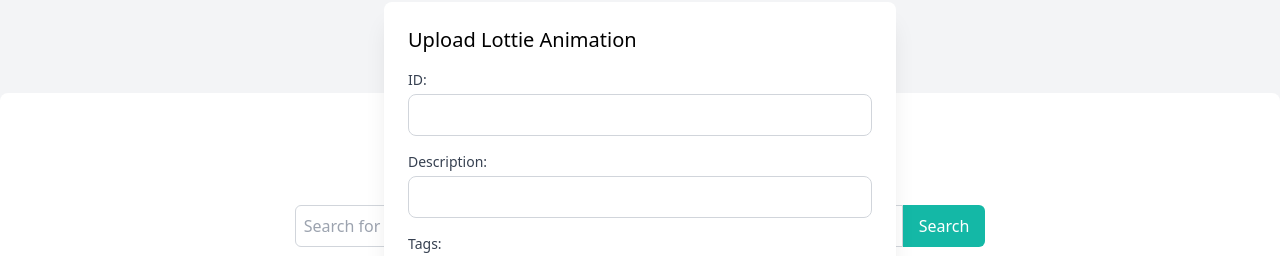
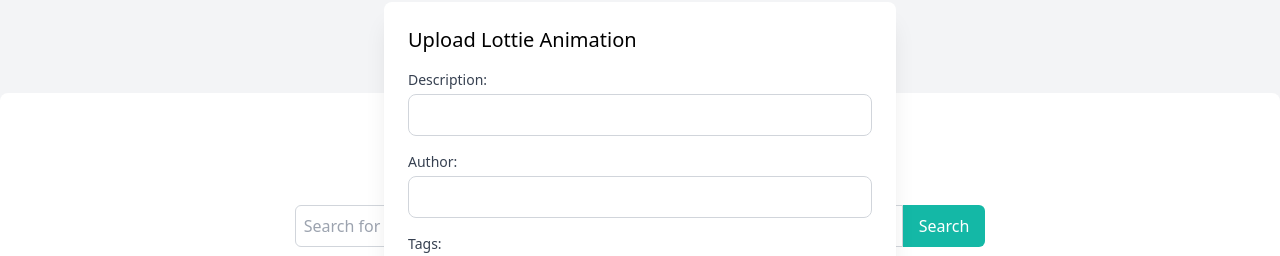
Before and after one commit to chrisdoctor/lottie-ms, a React app: page / in a window 1280 px wide. Both pictures are taken after a click on the button "Upload Animation". Shown: the part 170-426 px from the top of the page. Built offline with nearby package versions, Linux system fonts and the light colour scheme.

Commit message:
Create reusable lottie field component; integrate to upload component

```diff
--- a/src/components/LottieUpload.tsx
+++ b/src/components/LottieUpload.tsx
@@ -5,6 +5,7 @@ import { addItem } from "../store/lottieSlice";
 import { AppDispatch, RootState } from "../store";
 import LottiePreview from "./LottiePreview";
 import LottieUploadTags from "./LottieUploadTags";
+import LottieUploadField from "./LottieUploadField";
 
 interface FileDialogProps {
   isOpen: boolean;
@@ -27,6 +28,7 @@ const LottieUpload: React.FC<FileDialogProps> = ({ isOpen, onClose }) => {
   const [id, setId] = useState("");
   const [description, setDescription] = useState("");
   const [tags, setTags] = useState<string[]>([]);
+  const [author, setAuthor] = useState("");
 
   const itemStatus = useSelector((state: RootState) => state.item.status);
   const error = useSelector((state: RootState) => state.item.error);
@@ -83,30 +85,17 @@ const LottieUpload: React.FC<FileDialogProps> = ({ isOpen, onClose }) => {
           <div className="inline-block align-middle bg-white rounded-lg px-4 pt-5 pb-4 text-left overflow-hidden shadow-xl transform transition-all w-11/12 sm:w-1/2 sm:max-w-lg sm:p-6">
             <h2 className="text-xl">Upload Lottie Animation</h2>
             <form onSubmit={handleSubmit} className="mt-4 space-y-4">
-              <div>
-                <label className="block text-sm font-medium text-gray-700">
-                  ID:
-                </label>
-                <input
-                  type="text"
-                  value={id}
-                  onChange={(e) => setId(e.target.value)}
-                  className="w-full mt-1 p-2 border border-gray-300 rounded-lg"
-                />
-              </div>
-              <div>
-                <label className="block text-sm font-medium text-gray-700">
-                  Description:
-                </label>
-                <input
-                  type="text"
-                  value={description}
-                  onChange={(e) => setDescription(e.target.value)}
-                  className="w-full mt-1 p-2 border border-gray-300 rounded-lg"
-                />
-              </div>
+              <LottieUploadField
+                label="Description"
+                value={description}
+                setter={setDescription}
+              />
+              <LottieUploadField
+                label="Author"
+                value={author}
+                setter={setAuthor}
+              />
               <LottieUploadTags tags={tags} setTags={setTags} />
-
               <div>
                 <label className="block text-sm font-medium text-gray-700">
                   File:
--- /dev/null
+++ b/src/components/LottieUploadField.tsx
@@ -0,0 +1,29 @@
+import React, { useState } from "react";
+
+interface FieldInputProps {
+  label: string;
+  value: string;
+  setter: (desc: string) => void;
+}
+
+const LottieUploadField: React.FC<FieldInputProps> = ({
+  label,
+  value,
+  setter,
+}) => {
+  return (
+    <div>
+      <label className="block text-sm font-medium text-gray-700">
+        {label}:
+      </label>
+      <input
+        type="text"
+        value={value}
+        onChange={(e) => setter(e.target.value)}
+        className="w-full mt-1 p-2 border border-gray-300 rounded-lg"
+      />
+    </div>
+  );
+};
+
+export default LottieUploadField;
```
